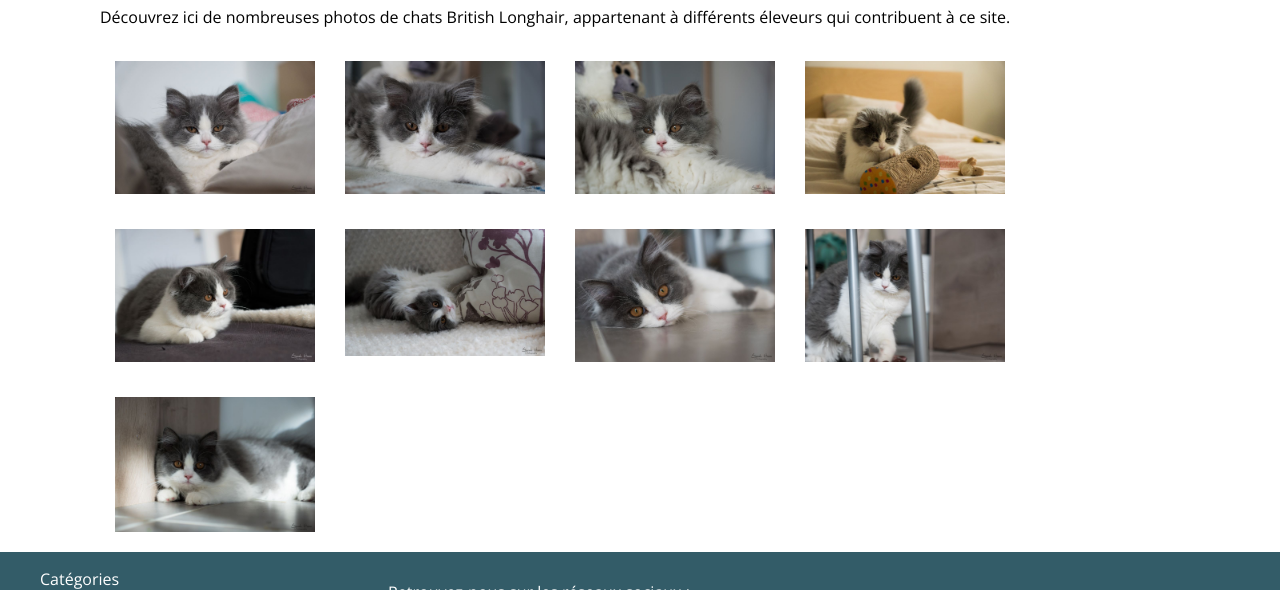
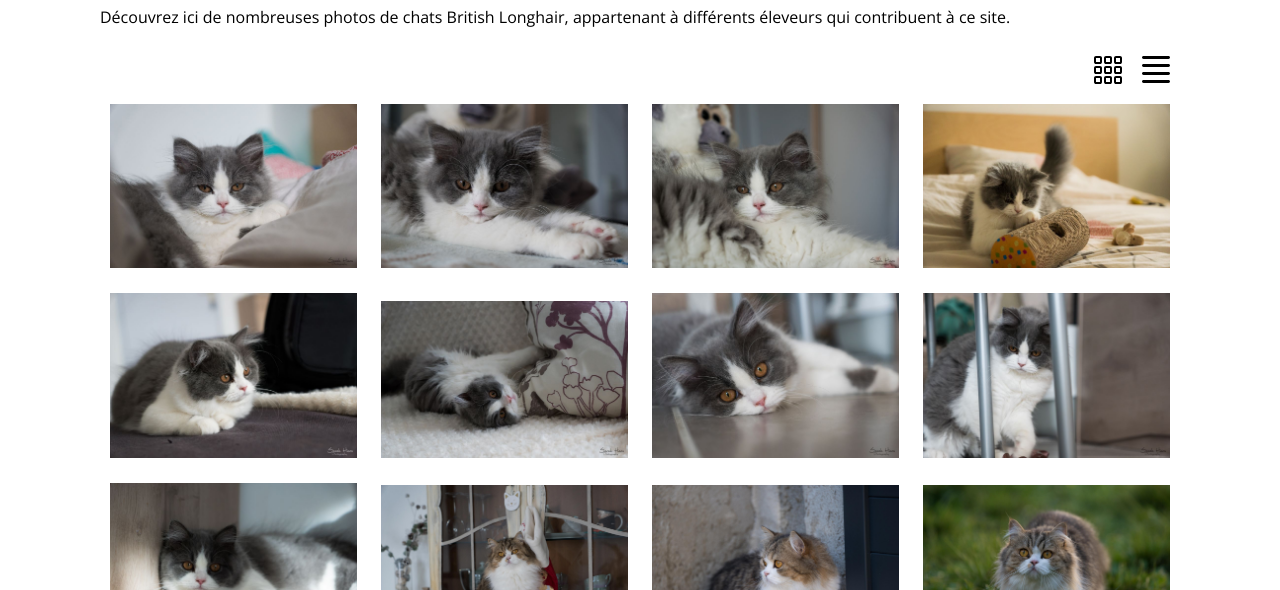
Before and after one commit to Sarah-Hans/CN_JS_Project, a plain HTML site: page pages/galerie.html in a window 1280 px wide. Shown: the part 171-761 px from the top of the page. Drawn offline with nearby package versions, Linux system fonts and the light colour scheme.

Commit message:
feat : affichage images en mode mosaique ou colonne fixes #21 #22

```diff
--- a/pages/galerie.html
+++ b/pages/galerie.html
@@ -49,6 +49,10 @@
             <h1>Galerie photo de chats British Longhair</h1>
             <p>Découvrez ici de nombreuses photos de chats British Longhair, appartenant à différents éleveurs qui contribuent à ce site.</p>
         </div>
+        <div class="affichage">
+            <button class="affichage__mosaic">Mosaïque</button>
+            <button class="affichage__column">Colonne</button>
+        </div>
         <div class="galerie">
             <a href="../images/lovemedo4.jpg" title="Love me do"><img src="../images/lovemedo4.jpg" alt="Love me do" /></a>
             <a href="../images/lovemedo5.jpg" title="Love me do"><img src="../images/lovemedo5.jpg" alt="Love me do" /></a>
@@ -59,6 +63,9 @@
             <a href="../images/lovemedo12.jpg" title="Love me do"><img src="../images/lovemedo12.jpg" alt="Love me do" /></a>
             <a href="../images/lovemedo13.jpg" title="Love me do"><img src="../images/lovemedo13.jpg" alt="Love me do" /></a>
             <a href="../images/lovemedo14.jpg" title="Love me do"><img src="../images/lovemedo14.jpg" alt="Love me do" /></a>
+            <a href="../images/moon-1.jpg" title="Moonlight Kiss"><img src="../images/moon-1.jpg" alt="Moonlight Kiss"></a>
+            <a href="../images/moon-4.jpg" title="Moonlight Kiss"><img src="../images/moon-4.jpg" alt="Moonlight Kiss"></a>
+            <a href="../images/moon-5.jpg" title="Moonlight Kiss"><img src="../images/moon-5.jpg" alt="Moonlight Kiss"></a>
         </div>
     </main>
     <!-- #footer -->
--- a/scripts/galerie.js
+++ b/scripts/galerie.js
@@ -1,3 +1,20 @@
+function affichage_mosaic(e) {
+    e.preventDefault()
+    document.querySelector('.galerie').classList.remove('galerie_column')
+    document.querySelector('.galerie').classList.add('galerie_mosaic')
+}
+
+function affichage_column(e) {
+    e.preventDefault()
+    document.querySelector('.galerie').classList.remove('galerie_mosaic')
+    document.querySelector('.galerie').classList.add('galerie_column')
+}
+
+const mosaic = document.querySelector('.affichage__mosaic').addEventListener('click', this.affichage_mosaic)
+const column = document.querySelector('.affichage__column').addEventListener('click', this.affichage_column)
+
+
+
 /**
  * @property {HTMLElement} element
  * @property {string[]} images Chemins des images de la lightbox
--- a/styles/style.css
+++ b/styles/style.css
@@ -285,18 +285,64 @@ input {
     width: 1080px;
     margin: auto;
 }
+.affichage {
+    display: flex;
+    flex-direction: row;
+    justify-content: flex-end;
+    width: 1080px;
+    margin: auto;
+}
+
+.affichage__mosaic {
+    border : none;
+    background : url(../images/mosaic.svg) center center / 100% 100% no-repeat;
+    width: 28px;
+    height: 28px;
+    text-indent: -6000px;
+    margin: 10px;
+    cursor: pointer;
+}
+
+.affichage__column {
+    border : none;
+    background : url(../images/column.svg) center center / 100% 100% no-repeat;
+    width: 28px;
+    height: 28px;
+    text-indent: -6000px;
+    margin: 10px;
+    cursor: pointer;
+}
 
 .galerie {
     width: 1080px;
     margin: auto;
+}
+
+.galerie_mosaic {
+    width: 1080px;
+    margin: auto;
     display : flex;
+    flex-direction: row;
     flex-wrap: wrap;
+}
+
+.galerie_column {
+    display: flex;
+    flex-direction: column;
+    align-items: center;
 }
 
 .galerie img {
     transition: 1s;
+    padding: 10px;
+    width: 247px;
+}
+
+.galerie_column img {
+    transition: 1s;
     padding: 15px;
-    width: 200px;
+    width: 250px;
+    width: 600px;
 }
 
 .galerie img:hover {
```
Also changed, not shown: images/column.svg (added), images/moon-1.jpg (added), images/moon-4.jpg (added), images/moon-5.jpg (added), images/mosaic.svg (added), 1 other file.
